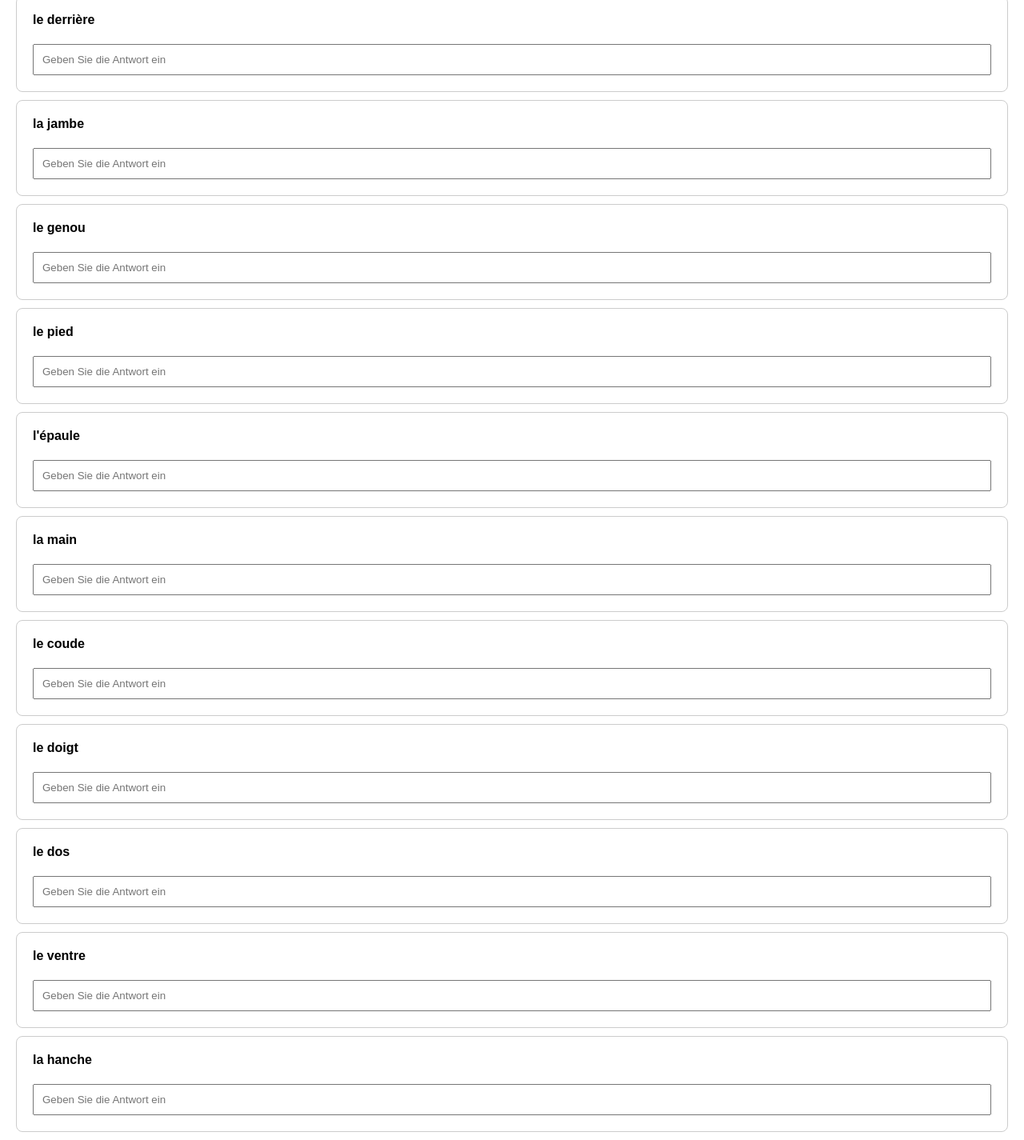
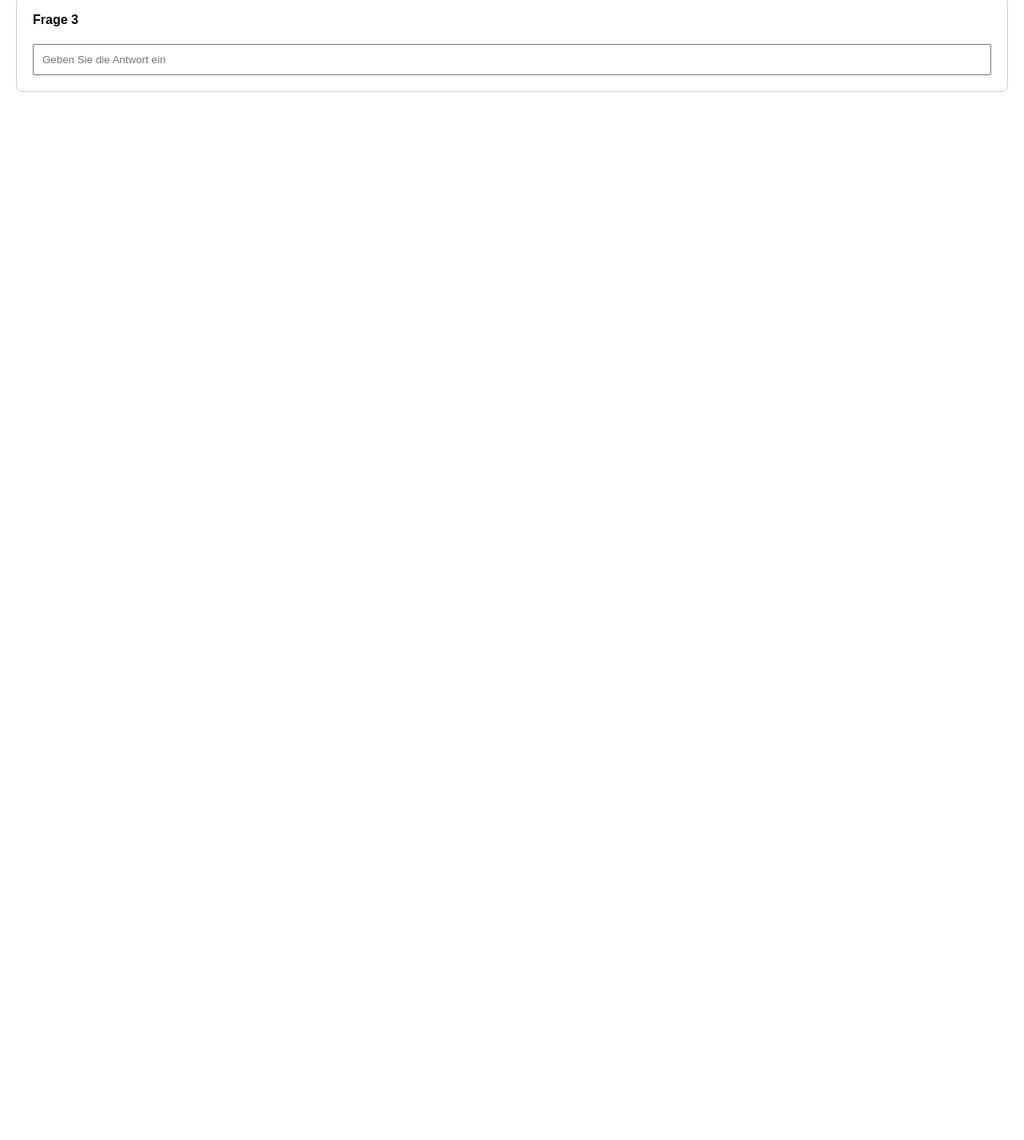
Before and after one commit to Benzauber/vorlage-woerter, a plain HTML site: page standard/index.html in a window 1280 px wide. Shown: the part 295-1720 px from the top of the page at 80% size. After the commit the page ends 800 px from the top, so only its background shows below. Drawn offline with Linux system fonts and the light colour scheme.

Commit message:
Aktualisieren von index.html

```diff
--- a/standard/index.html
+++ b/standard/index.html
@@ -1,6 +1,5 @@
 <!DOCTYPE html>
-<html lang="de">
-
+<html lang="de" >
 <head>
   <title>Vorlage</title>
   <meta name="viewport" content="width=device-width, initial-scale=1">
@@ -8,73 +7,20 @@
   <link rel="stylesheet" href="styles.css">
   <link rel="stylesheet" href="https://cdnjs.cloudflare.com/ajax/libs/font-awesome/5.15.4/css/all.min.css">
 </head>
-
 <body>
 <div class="card">
-    <div class="question">la tête</div>
-    <input type="text" class="answer" data-answer="der Kopf" placeholder="Geben Sie die Antwort ein"
-      onblur="checkAnswer(this, this.getAttribute('data-answer'))">
+  <div class="question">Frage 1</div>
+  <input type="text" class="answer" data-answer="Antwort 1" placeholder="Geben Sie die Antwort ein" onblur="checkAnswer(this, this.getAttribute('data-answer'))">
   </div>
 <div class="card">
-    <div class="question">la poitrine</div>
-    <input type="text" class="answer" data-answer="der Arm" placeholder="Geben Sie die Antwort ein"
-      onblur="checkAnswer(this, this.getAttribute('data-answer'))">
+  <div class="question">Frage 2</div>
+  <input type="text" class="answer" data-answer="Antwort 2" placeholder="Geben Sie die Antwort ein" onblur="checkAnswer(this, this.getAttribute('data-answer'))">
   </div>
 <div class="card">
-    <div class="question">le derrière</div>
-    <input type="text" class="answer" data-answer="der Hintern" placeholder="Geben Sie die Antwort ein"
-      onblur="checkAnswer(this, this.getAttribute('data-answer'))">
+  <div class="question">Frage 3</div>
+  <input type="text" class="answer" data-answer="Antwort 3" placeholder="Geben Sie die Antwort ein" onblur="checkAnswer(this, this.getAttribute('data-answer'))">
   </div>
-  <div class="card">
-    <div class="question">la jambe</div>
-    <input type="text" class="answer" data-answer="das Bein" placeholder="Geben Sie die Antwort ein"
-      onblur="checkAnswer(this, this.getAttribute('data-answer'))">
-  </div>
-  <div class="card">
-    <div class="question">le genou</div>
-    <input type="text" class="answer" data-answer="das Knie" placeholder="Geben Sie die Antwort ein"
-      onblur="checkAnswer(this, this.getAttribute('data-answer'))">
-  </div>
-  <div class="card">
-    <div class="question">le pied</div>
-    <input type="text" class="answer" data-answer="der Fuss" placeholder="Geben Sie die Antwort ein"
-      onblur="checkAnswer(this, this.getAttribute('data-answer'))">
-  </div>
-  <div class="card">
-    <div class="question">l'épaule</div>
-    <input type="text" class="answer" data-answer="die Schulter" placeholder="Geben Sie die Antwort ein"
-      onblur="checkAnswer(this, this.getAttribute('data-answer'))">
-  </div>
-  <div class="card">
-    <div class="question">la main</div>
-    <input type="text" class="answer" data-answer="die Hand" placeholder="Geben Sie die Antwort ein"
-      onblur="checkAnswer(this, this.getAttribute('data-answer'))">
-  </div>
-  <div class="card">
-    <div class="question">le coude</div>
-    <input type="text" class="answer" data-answer="der Ellbogen" placeholder="Geben Sie die Antwort ein"
-      onblur="checkAnswer(this, this.getAttribute('data-answer'))">
-  </div>
-  <div class="card">
-    <div class="question">le doigt</div>
-    <input type="text" class="answer" data-answer="der Finger" placeholder="Geben Sie die Antwort ein"
-      onblur="checkAnswer(this, this.getAttribute('data-answer'))">
-  </div>
-  <div class="card">
-    <div class="question">le dos</div>
-    <input type="text" class="answer" data-answer="der Rücken" placeholder="Geben Sie die Antwort ein"
-      onblur="checkAnswer(this, this.getAttribute('data-answer'))">
-  </div>
-  <div class="card">
-    <div class="question">le ventre</div>
-    <input type="text" class="answer" data-answer="der Bauch" placeholder="Geben Sie die Antwort ein"
-      onblur="checkAnswer(this, this.getAttribute('data-answer'))">
-  </div>
-  <div class="card">
-    <div class="question">la hanche</div>
-    <input type="text" class="answer" data-answer="die Hüfte" placeholder="Geben Sie die Antwort ein"
-      onblur="checkAnswer(this, this.getAttribute('data-answer'))">
-  </div>
+
   <!-- Weitere Karten hier einfügen -->
 
   <button class="swap-button" onclick="swapQA()"><i class="fas fa-exchange-alt"></i></button>
@@ -82,5 +28,4 @@
 
   <script src="script.js"></script>
 </body>
-
 </html>
```
Lines whose indentation alone changed are shown as unchanged.
